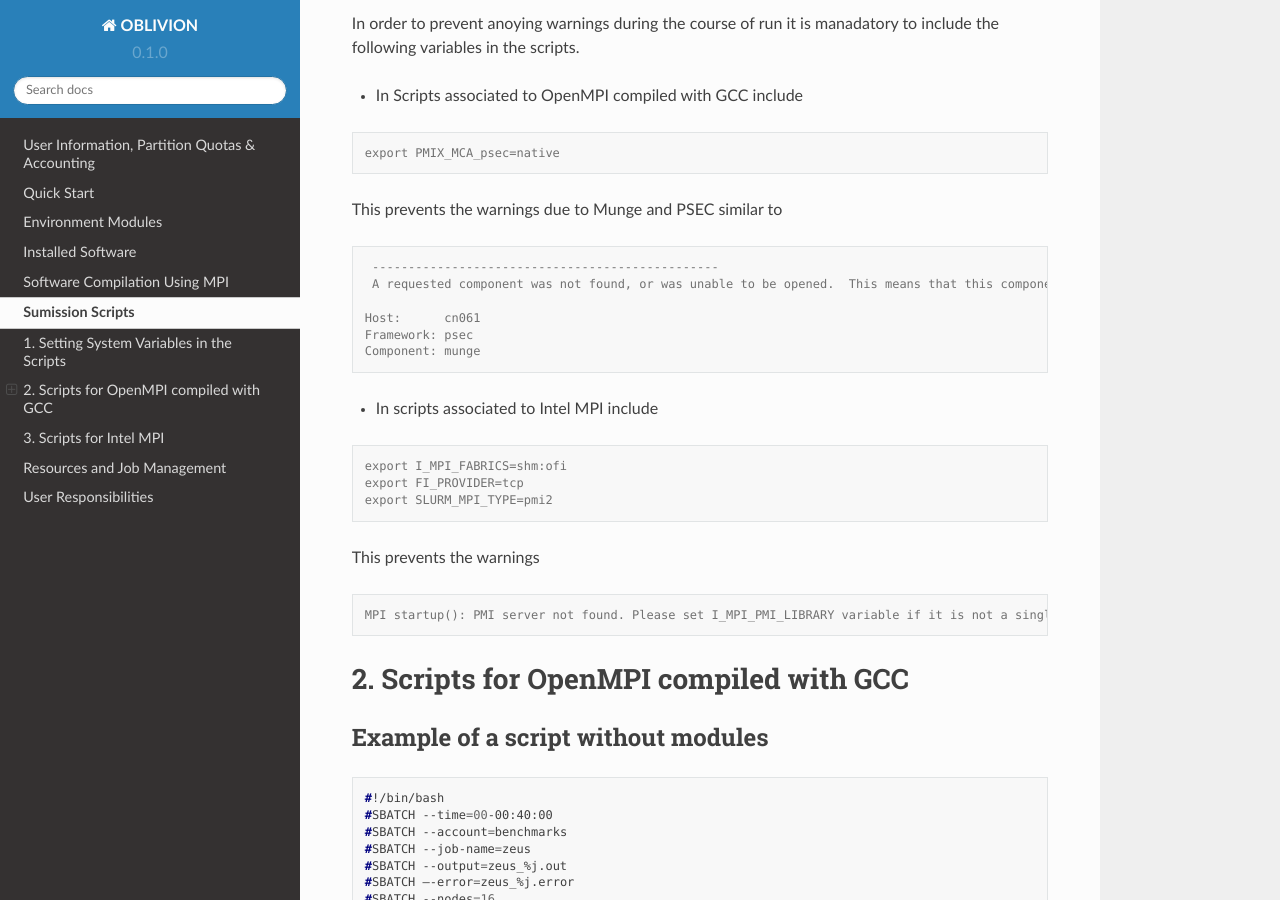
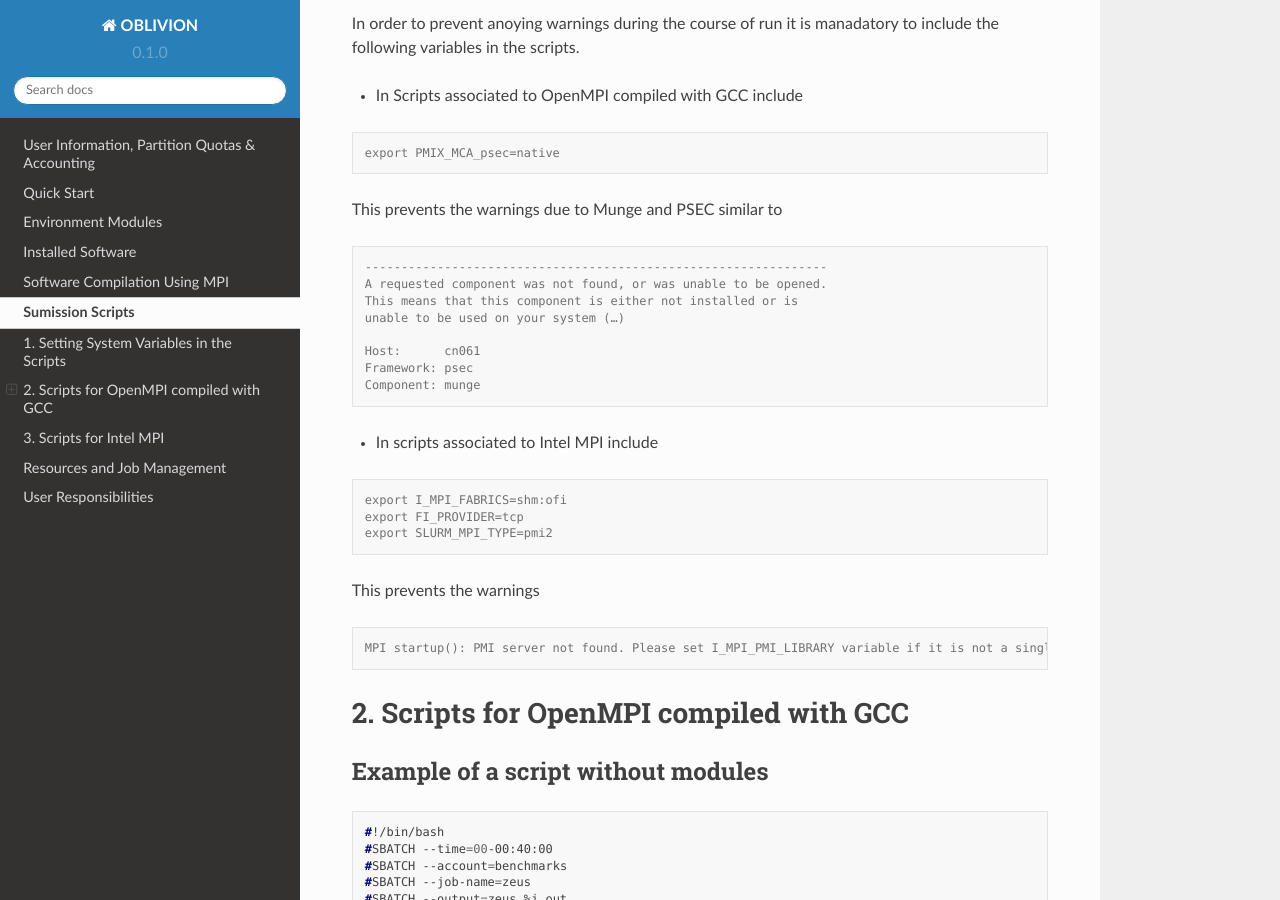
Before and after one commit to mavillez/Oblivion, a Sphinx documentation site: the page built from docs/source/scripts.rst, in a window 1280 px wide and 900 px high, scrolled down 444 px. Built offline with Sphinx 7.4.7 and the Read the Docs theme 2.0.0, drawn with Linux system fonts in a browser that asks for light colours.

```diff
--- a/docs/source/scripts.rst
+++ b/docs/source/scripts.rst
@@ -24,12 +24,14 @@ This prevents the warnings due to Munge and PSEC similar to
 
 .. code-block:: console
 
-   ------------------------------------------------
-   A requested component was not found, or was unable to be opened.  This means that this component is either not installed or is unable to be used on your system (…)
+   ----------------------------------------------------------------
+   A requested component was not found, or was unable to be opened.
+   This means that this component is either not installed or is
+   unable to be used on your system (…)
 
-  Host:      cn061
-  Framework: psec
-  Component: munge
+   Host:      cn061
+   Framework: psec
+   Component: munge
 
 * In scripts associated to Intel MPI include
 
```
